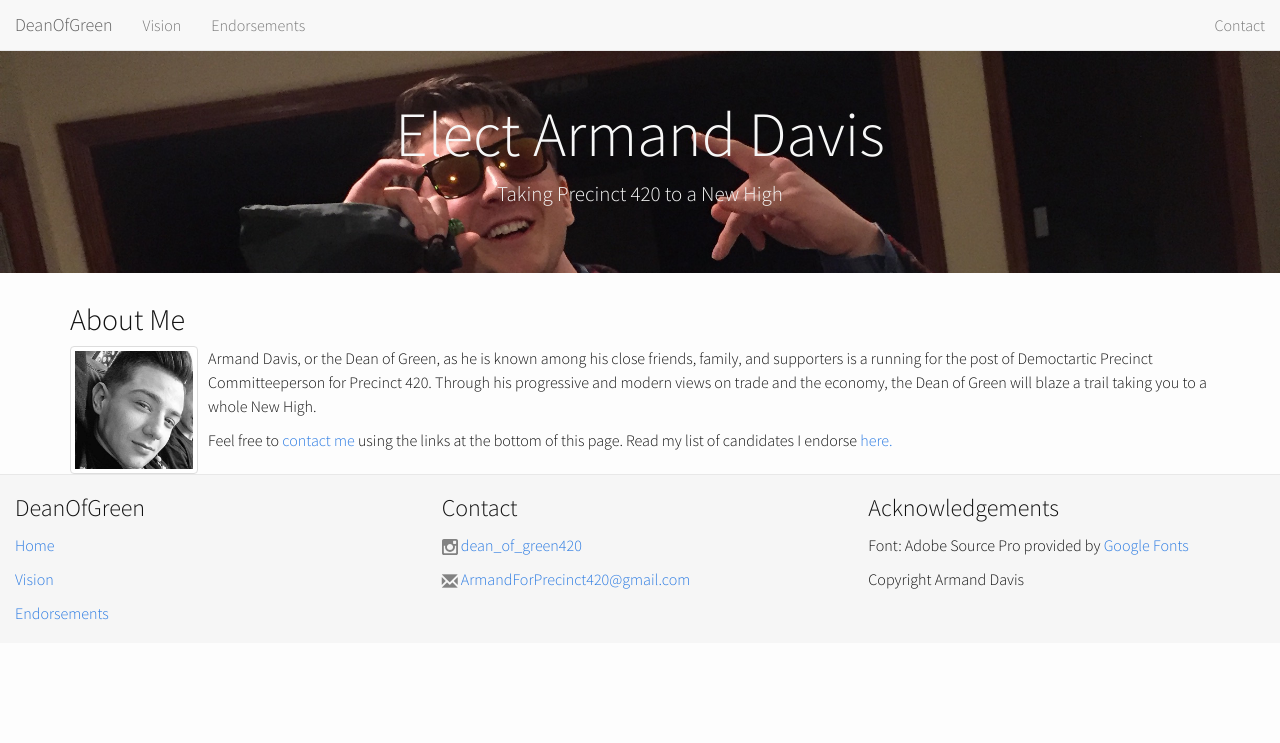
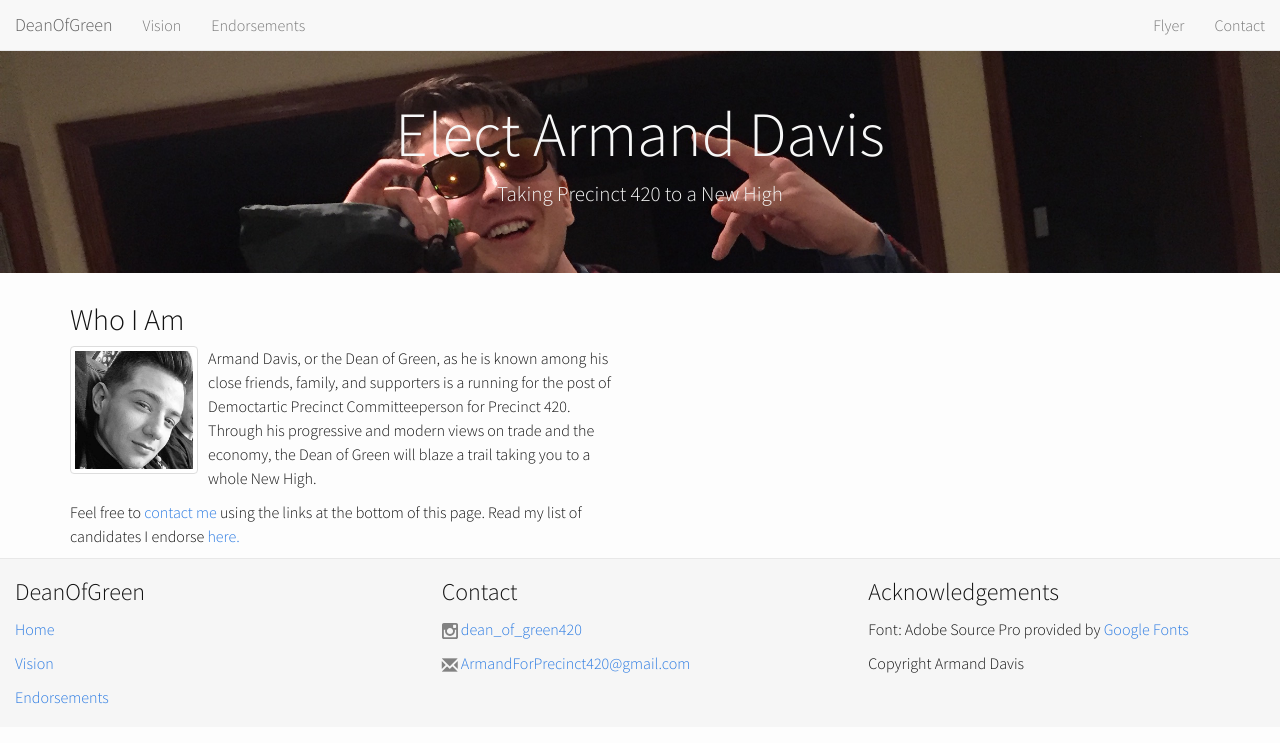
Before and after one commit to deanofgreen/deanofgreen.github.io, a Jekyll site: the page built from index.html, in a window 1280 px wide. Shown: the top 743 px of the page. Built offline with Jekyll 4.4.1, drawn with Linux system fonts in a browser that asks for light colours; nearby versions of some CDN libraries.

Commit message:
First bit fun facts

```diff
--- a/_includes/header.html
+++ b/_includes/header.html
@@ -14,10 +14,11 @@
     			</div>
                 <div class="collapse navbar-collapse" id="bs-example-navbar-collapse-1">
         			<ul class="nav navbar-nav navbar-left">
-        				<li><a href='/vision.html'>Vision</a></li>
+        				<li><a href="/vision.html">Vision</a></li>
                         <li><a href=/endorsements.html>Endorsements</a></li>
         			</ul>
         			<ul class="nav navbar-nav navbar-right">
+                        <li><a href="/resources/CampaignPoster.pdf">Flyer</a>
         				<li><a href="#contact">Contact</a></li>
         			</ul>
                 </div>
--- a/index.html
+++ b/index.html
@@ -14,8 +14,8 @@
     </div>
 	<div class="container">
 		<div class="row">
-			<div class="col-md-12">
-				<h2>About Me</h2>
+			<div class="col-md-6">
+				<h2>Who I Am</h2>
 				<img src="resources/Portrait.jpg" alt="Portrait of Armand" id="portrait" class="img-thumbnail">
                 <p>
                     Armand Davis, or the Dean of Green, as he is known among his close friends, family, and supporters is a running for the post of Democtartic Precinct Committeeperson for Precinct 420. Through his progressive and modern views on trade and the economy, the Dean of Green will blaze a trail taking you to a whole New High.
```
Also changed, not shown: vision.md (+2 -0 lines), 1 other file.
